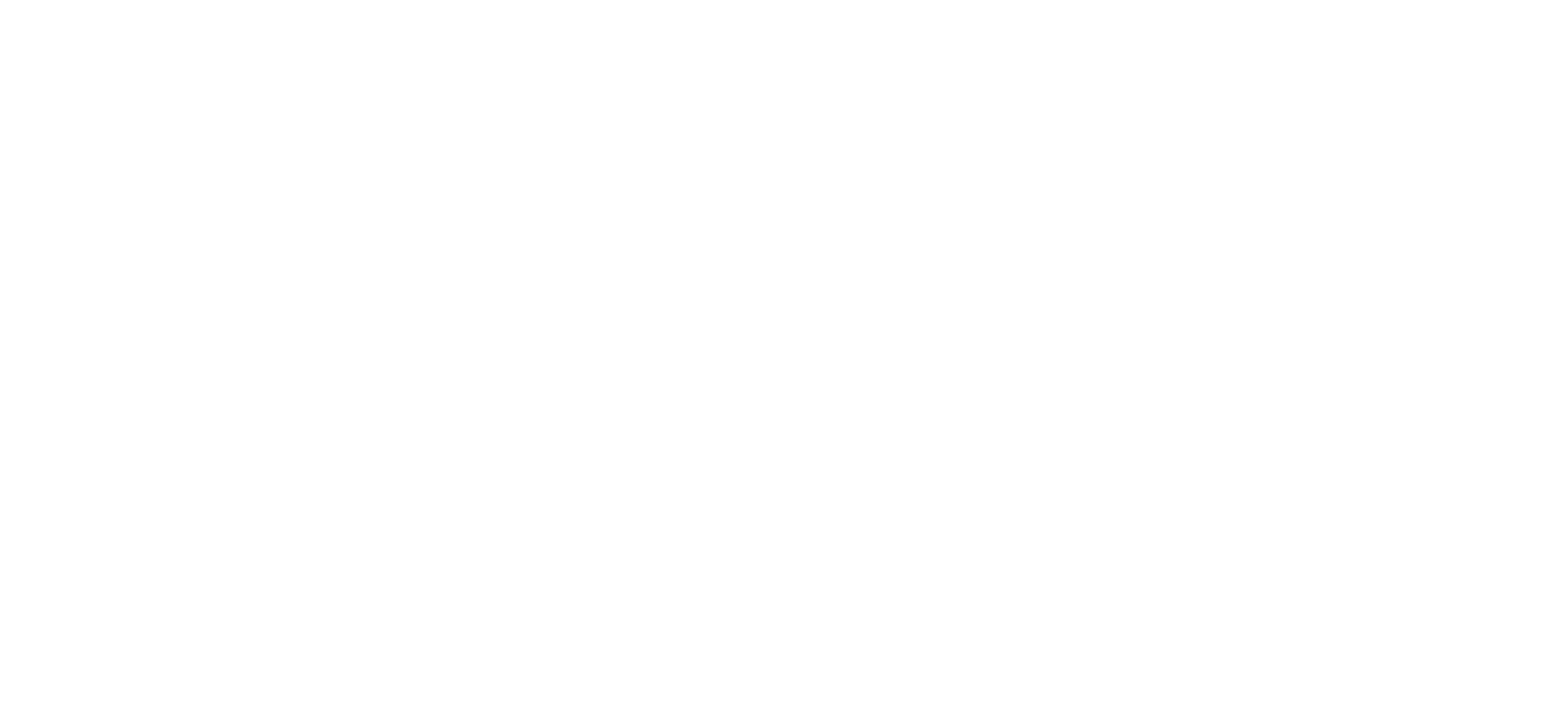
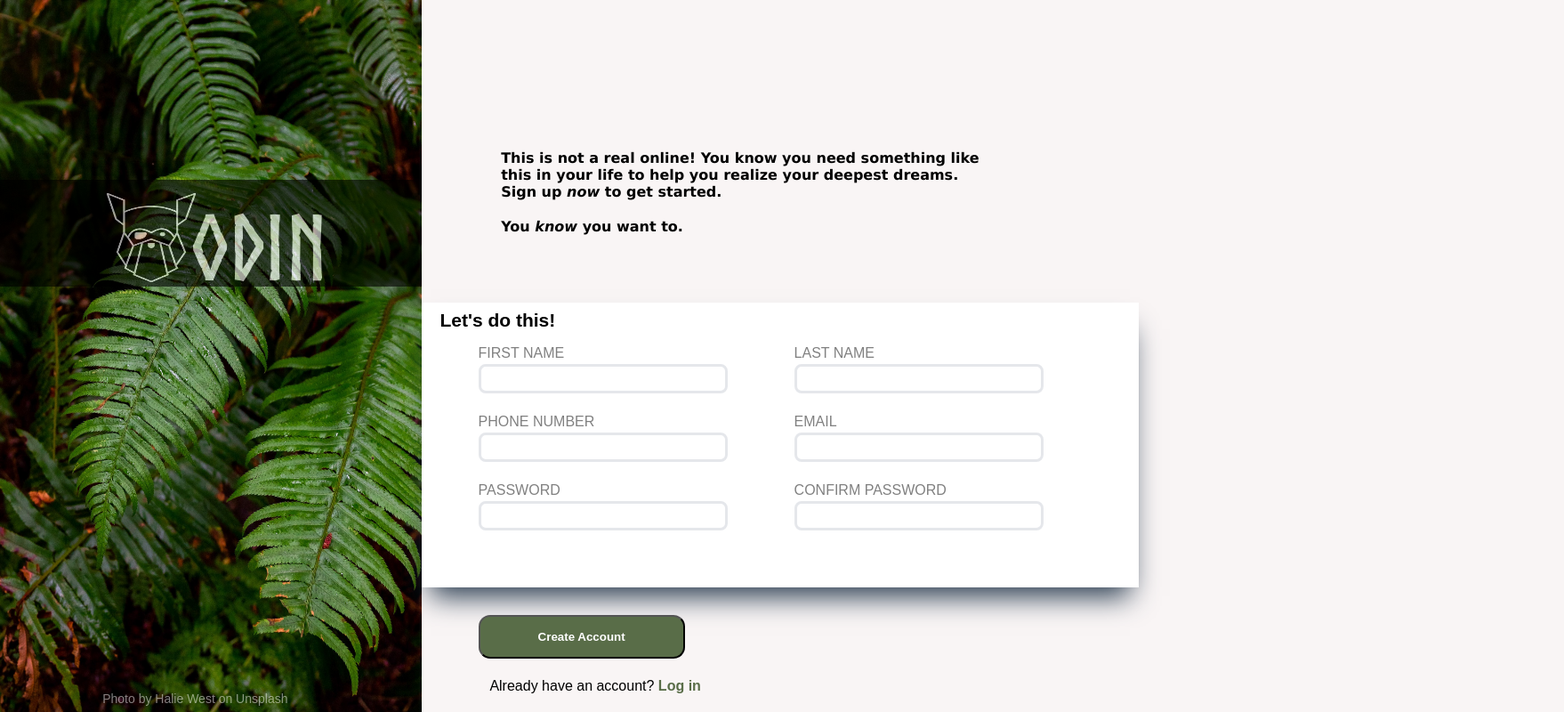
Before and after one commit to ZZpapillon/Form, a plain HTML site: page index.html in a window 1280 px wide. Shown: the whole page at 89% size, 1758 px wide, since content can reach past the window. Drawn offline with Linux system fonts and the light colour scheme.

```diff
--- a/index.html
+++ b/index.html
@@ -5,9 +5,74 @@
     <meta http-equiv="X-UA-Compatible" content="IE=edge">
     <meta name="viewport" content="width=device-width, initial-scale=1.0">
     <title>Document</title>
-    <link rel="stylesheets" href="styles.css">
+    <link rel="stylesheet" href="styles.css">
 </head>
 <body>
+    <div class="containerP">
+    <div class="p">This is not a real online! You know you need something like this in your life to help you realize your deepest dreams. Sign up <span>now</span> to get started.</div>
+    <div class="p1">You <span>know</span> you want to.</div>
+    </div>
 
+
+
+
+   <div class="whitebg">
+    <div class="formContainer">
+
+        <div class="firstCol">
+
+        <form action="#" method="post"></form>
+
+            <label for="first_name">FIRST NAME</label>
+            <input type="text" id="first_name" name="first_name">
+
+            <label for="phone_number">PHONE NUMBER</label>
+            <input type="tel" id="phone_number" name="phone_number">
+
+            <label for="user_password">PASSWORD</label>
+            <input type="password" id="user_password" name="password">
+
+        </form>
+        </div>
+        <div class="secondCol">
+        <form action="#" method="post"></form>
+            <label for="last_name">LAST NAME</label>
+            <input type="text" id="last_name" name="last_name">
+
+            <label for="email">EMAIL</label>
+            <input type="email" id="email" name="email">
+
+            <label for="user_password">CONFIRM PASSWORD</label>
+            <input type="password" id="user_password2" name="password">
+
+    </form>
+    </div>
+    </div>
+</div>
+<button class="create" type="submit">Create Account</button>
+<div class="letdothis">Let's do this!</div>
+<div class="logIn">Already have an account? <a href="url">Log in</a></div>
+<div class="autor">Photo by Halie West on Unsplash </div>
+
+
+
+
+
+
+
+
+
+
+
+
+
+
+
+
+
+    <div class="containerLogo">
+       <div class="logo"></div>
+       <div class="textLogo">Odin</div>
+    </div>
 </body>
 </html>
--- a/styles.css
+++ b/styles.css
@@ -0,0 +1,164 @@
+@font-face {
+    font-family: my-cool-font;
+    src: url(Norse-Bold.otf);
+}
+span {
+    font-style: italic;
+}
+:root {
+    --background-color: rgb(249, 245, 245);
+}
+
+
+
+
+
+body {
+    background-image: url('halie-west-25xggax4bSA-unsplash.jpg');
+    background-repeat: no-repeat;
+    background-size: 37% 100%;
+    background-attachment: fixed;
+    background-color: var(--background-color);
+    max-width: 100%;
+    overflow-x: hidden;
+    font-family: Arial, Helvetica, sans-serif;
+}
+
+.containerP {
+    width: 63%;
+    display: flex;
+    flex-direction: column;
+    align-items: flex-start;
+    gap: 20px;
+    position: absolute;
+    left: 37%;
+    background-color: var(--background-color);
+
+}
+.p {
+    margin-top: 160px;
+}
+
+.p , .p1 {
+    flex-wrap: wrap;
+    max-width: 540px;
+    font-size: 1.001rem;
+    font-weight: bold;
+    font-family: Verdana, sans-serif;
+    margin-left: 7vw;
+}
+
+.containerLogo {
+    background-color: black;
+    height: 15vh;
+    width: 37vw;
+    margin-left: -8px;
+    position: relative;
+    top: 170px;
+    opacity: 0.6;
+}
+.logo {
+    background-image: url('odin-lined.png');
+    position: absolute;
+    background-repeat: no-repeat;
+    background-size: 100% 100%;
+    height: 100px;
+    width: 100px;
+    left: 120px;
+    top: 15px;
+
+
+
+}
+.textLogo {
+    font-family: my-cool-font;
+    font-size: 6.3rem;
+    font-weight: bold;
+    position: relative;
+    left: 215px;
+    top: 25px;
+    color: white;
+}
+
+.whitebg {
+    height: 40vh;
+    width: 63%;
+    background-color: white;
+    position: absolute;
+    top: 340px;
+    left: 37vw;
+    display: flex;
+    align-items: center;
+    justify-content: flex-start;
+    box-shadow: rgb(38, 57, 77) 0px 20px 30px -10px;
+}
+
+.formContainer {
+    position: relative;
+    left: 5vw;
+    display: flex;
+    gap: 75px;
+    }
+.firstCol , .secondCol {
+    display: flex;
+    flex-direction: column;
+    gap: 3px;
+}
+
+
+
+ .create {
+    position: absolute;
+    bottom: 60px;
+    left: 42vw;
+    padding: 15px 65px;
+    background-color: #596D48;
+    color: white;
+    border-radius: 13px;
+    font-weight: bold;
+ }
+ .letdothis {
+  position: relative;
+  top: 340px;
+  left: 38vw;
+  font-size: 21px;
+  font-weight: bold;
+  font-family: Arial, Helvetica, sans-serif;
+ }
+ input {
+    margin-bottom: 20px;
+    padding-right: 95px;
+    padding-top: 6px;
+    padding-bottom: 6px;
+    border: 3px solid #E5E7EB;
+    border-radius: 8px;
+
+ }
+label {
+  font-family: Arial, Helvetica, sans-serif;
+  font-weight: 500;
+  color: gray;
+
+}
+
+
+ .logIn {
+    position: absolute;
+    bottom: 20px;
+    left: 43vw;
+ }
+.autor {
+    position: absolute;
+    bottom: 7px;
+    left: 9vw;
+    font-size: 14px;
+    color: white;
+    opacity: 0.5;
+}
+
+a {
+  text-decoration: none;
+  color: #596D48;
+  font-family: Arial, Helvetica, sans-serif;
+  font-weight: 600;
+}
```
Also changed, not shown: Norse-Bold.otf (added), halie-west-25xggax4bSA-unsplash.jpg (added), odin-lined.png (added).
